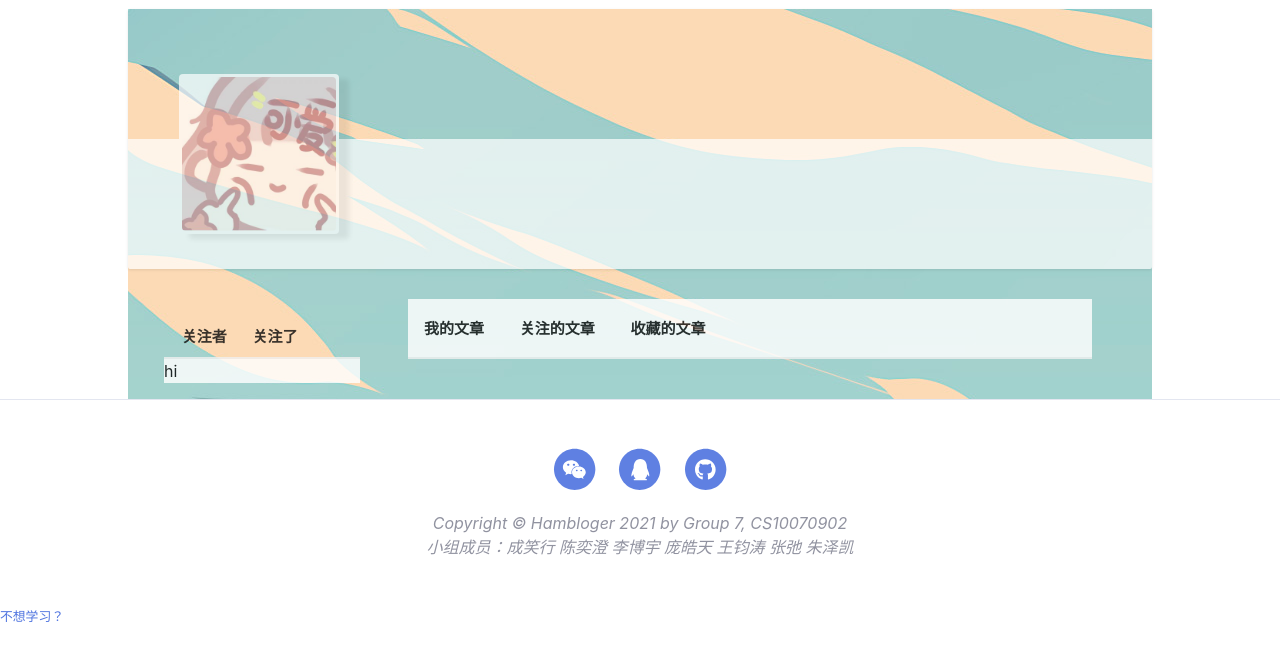
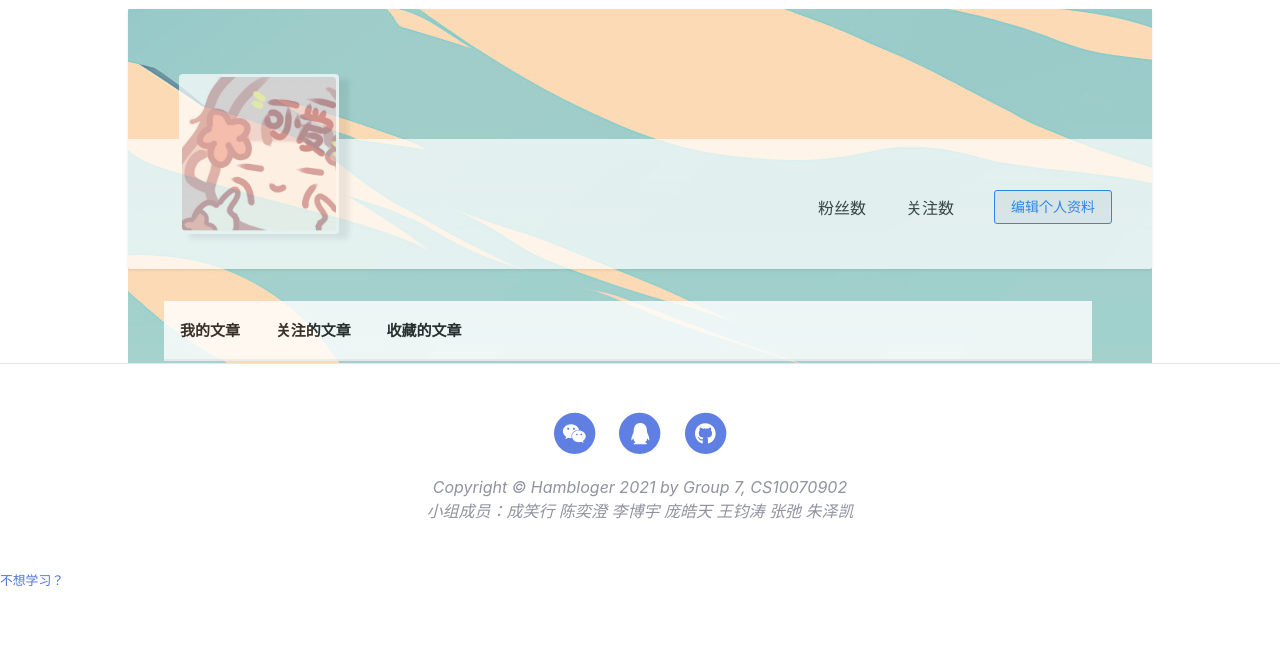
Before and after one commit to vozeo/Hambloger, a Flask app: template app/templates/user.html in a window 1280 px wide. Shown: the part 83-744 px from the top of the page. Run offline with Flask 2, Linux system fonts and the light colour scheme; the template is opened without the code that fills it, so the values that code supplies are empty; some libraries are stand-ins or nearby versions.

Commit message:
Fix user html.

```diff
--- a/app/static/css/user.css
+++ b/app/static/css/user.css
@@ -234,3 +234,17 @@
 .side-content-box {
     background-color: rgb(255, 255, 255);
 }
+
+.follow-operation-container {
+    float: right;
+    margin-right: 40px;
+    margin-top: 6px;
+}
+
+.edit-pro-operation-container {
+    float: right;
+}
+
+.main-show-container {
+    margin: 2px;
+}
--- a/app/templates/user.html
+++ b/app/templates/user.html
@@ -35,34 +35,56 @@ Hambloger - {{ user.username }}
             </div>
             <div class="user-operation-container">
                 {% if user == current_user %}
+                <div class="edit-pro-operation-container">
                     <a href="{{ url_for('.edit_profile') }}">
                         <button type="button" class="edit-profile-button">
                             <span>编辑个人资料</span>
                         </button>
                     </a>
+                </div>
+                {% else %}
+                <div class="edit-pro-operation-container">
+                    <a href="{{ url_for('.edit_profile') }}">
+                        <button type="button" class="edit-profile-button">
+                            <span>编辑个人资料</span>
+                        </button>
+                    </a>
+                </div>
                 {% endif %}
+                <div class="follow-operation-container">
+                    <a class="option-link" href="{{ url_for('.followers', username=user.username) }}">
+                        关注数 <span class="badge badge-dark">{{ user.followers.count() - 1 }}</span>
+                    </a>
+                </div>
+                <div class="follow-operation-container">
+                    <a class="option-link" href="{{ url_for('.followed_by', username=user.username) }}">
+                        粉丝数 <span class="badge badge-dark">{{ user.followed.count() - 1 }}</span>
+                    </a>
+                </div>
             </div>
         </div>
     </div>
     <div class="container row">
+        <!--
         <div class="container  col-3">
                 <ul class="side-content">
                 <li class="side-content-left-item">
                     <a class="option-link" href="{{ url_for('.followers', username=user.username) }}">
-                        关注者 <span class="badge badge-dark">{{ user.followers.count() - 1 }}</span>
+                        关注数 <span class="badge badge-dark">{{ user.followers.count() - 1 }}</span>
                     </a>
                 </li>
                 <li class="side-content-right-item">
                     <a class="option-link" href="{{ url_for('.followed_by', username=user.username) }}">
-                        关注了 <span class="badge badge-dark">{{ user.followed.count() - 1 }}</span>
+                        粉丝数 <span class="badge badge-dark">{{ user.followed.count() - 1 }}</span>
                     </a>
                 </li>
             </ul>
             <div class="side-content-box">
-                <p>hi</p>
+                <p>广告位招租！</p>
             </div>
         </div>
-        <div class="container col-9">
+        -->
+        <div class="container main-show-container">
             <ul class="option-bar">
                 <li class="option-item">
                     <a class="option-link" href="">
```
Also changed, not shown: data-dev.sqlite. Lines whose indentation alone changed are shown as unchanged.
